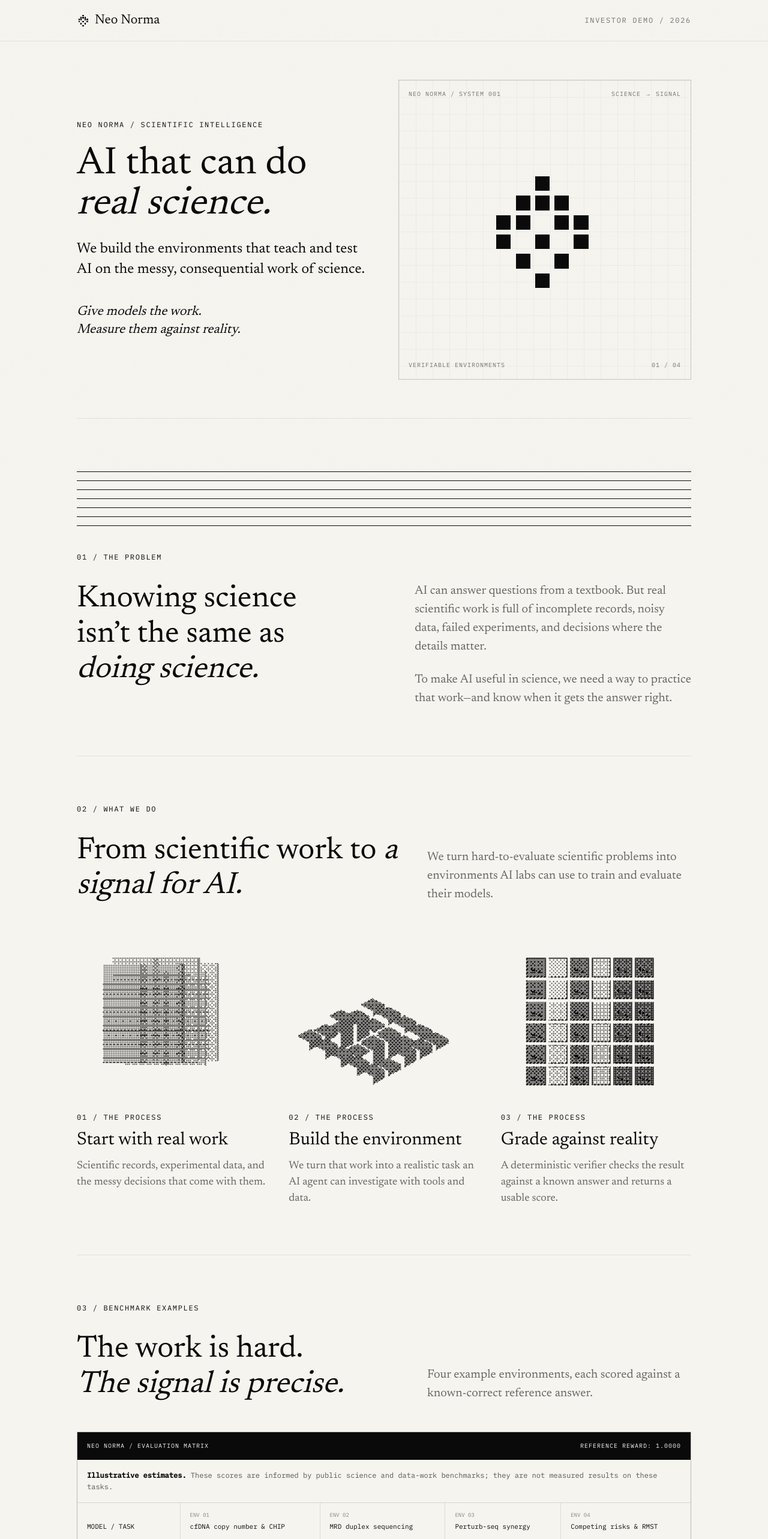
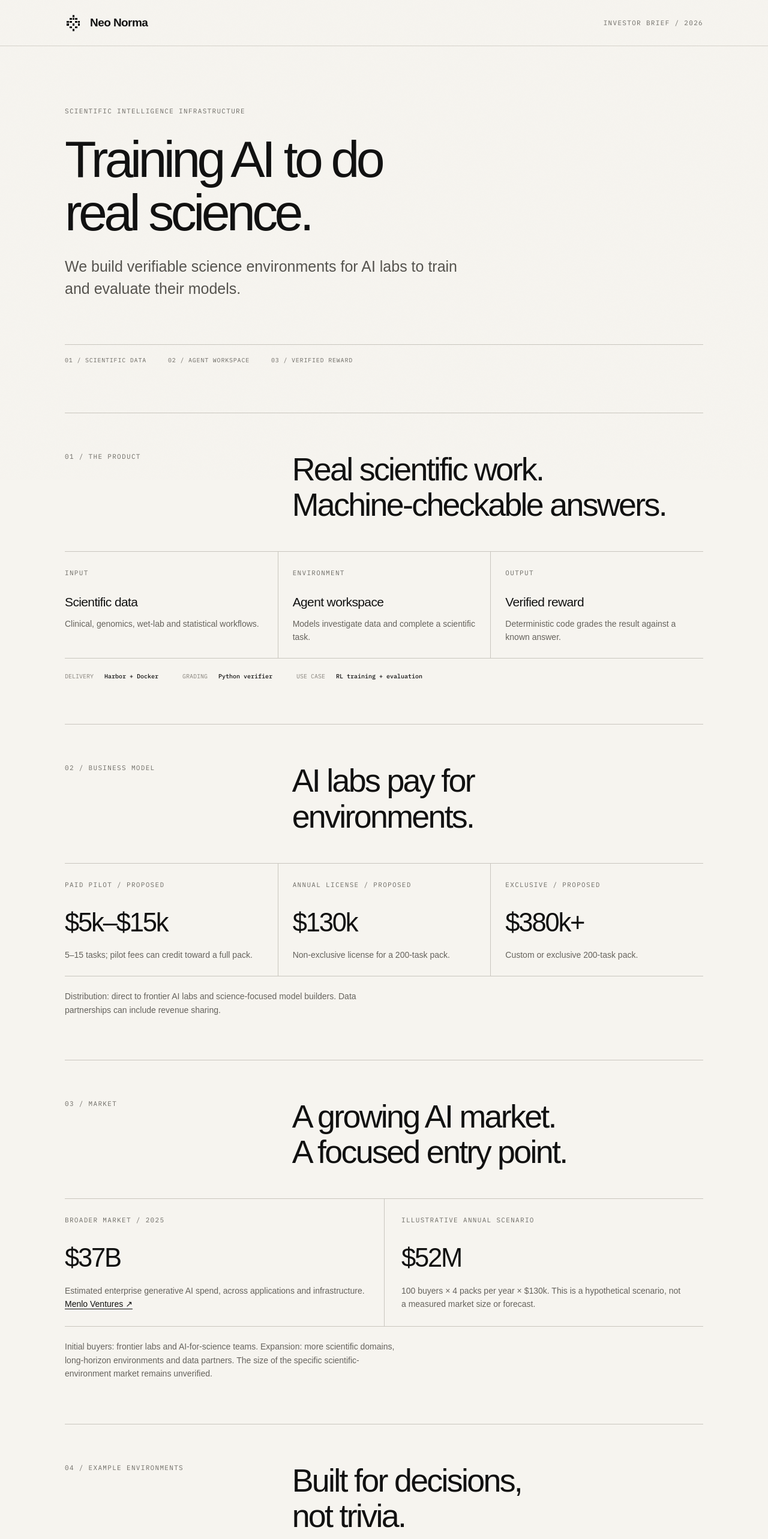
Before and after one commit to buyan-kh/neonormalanding, a Next.js app: page /investordemo in a window 1280 px wide. Shown: the top 2566 px of the page at 60% size. Built offline with nearby package versions, Linux system fonts and the light colour scheme.

Commit message:
Rework investor demo as concise pitch

```diff
--- a/app/investordemo/page.tsx
+++ b/app/investordemo/page.tsx
@@ -1,55 +1,34 @@
 import type { Metadata } from "next";
-import { Newsreader } from "next/font/google";
 import { Logo } from "@/components/Logo";
 import { benchmarkModels, benchmarkTasks } from "@/lib/catalog";
-import { DitherTile, type ServiceMotif } from "@/components/newui/DitherTile";
-import { FrayLines } from "@/components/newui/FrayLines";
 import "./investordemo.css";
-
-const news = Newsreader({ subsets: ["latin"], weight: "400", style: ["normal", "italic"], variable: "--font-news", display: "swap" });
 
 export const metadata: Metadata = {
   title: "Neo Norma | Investor Demo",
-  description: "Training and evaluating AI on the work of real science.",
+  description: "Verifiable scientific environments for AI training and evaluation.",
   robots: { index: false, follow: false },
 };
 
-const steps: { number: string; motif: ServiceMotif; title: string; text: string }[] = [
-  { number: "01", motif: "pages", title: "Start with real work", text: "Scientific records, experimental data, and the messy decisions that come with them." },
-  { number: "02", motif: "lattice", title: "Build the environment", text: "We turn that work into a realistic task an AI agent can investigate with tools and data." },
-  { number: "03", motif: "checks", title: "Grade against reality", text: "A deterministic verifier checks the result against a known answer and returns a usable score." },
-];
-
 export default function InvestorDemo() {
   return (
-    <div className={`investor-demo ${news.variable}`}>
-      <header className="id-header"><div className="id-wrap id-header-inner"><div className="id-brand"><Logo size={22} /> Neo Norma</div><span className="id-label">Investor demo / 2026</span></div></header>
-      <main id="content" className="id-wrap">
-        <section className="id-hero">
-          <div><p className="id-label">Neo Norma / Scientific intelligence</p><h1>AI that can do<br /><em>real science.</em></h1><p className="id-hero-lede">We build the environments that teach and test AI on the messy, consequential work of science.</p><p className="id-hero-note">Give models the work.<br />Measure them against reality.</p></div>
-          <div className="id-instrument" aria-label="Neo Norma logo"><div className="id-instrument-head"><span>NEO NORMA / SYSTEM 001</span><span>SCIENCE → SIGNAL</span></div><div className="id-instrument-logo"><Logo size={210} /></div><div className="id-instrument-foot"><span>VERIFIABLE ENVIRONMENTS</span><span>01 / 04</span></div></div>
-        </section>
+    <div className="investor-demo">
+      <header className="topbar"><div className="wrap topbar-inner"><div className="brand"><Logo size={30} /><span>Neo Norma</span></div><span className="label">Investor brief / 2026</span></div></header>
+      <main id="content" className="wrap">
+        <section className="hero"><p className="label">Scientific intelligence infrastructure</p><h1>Training AI to do<br />real science.</h1><p className="hero-copy">We build verifiable science environments for AI labs to train and evaluate their models.</p><div className="hero-meta"><span>01 / SCIENTIFIC DATA</span><span>02 / AGENT WORKSPACE</span><span>03 / VERIFIED REWARD</span></div></section>
 
-        <section className="id-section id-problem"><FrayLines /><p className="id-label id-section-label">01 / The problem</p><div className="id-split"><h2>Knowing science isn’t the same as <em>doing science.</em></h2><div className="id-copy"><p>AI can answer questions from a textbook. But real scientific work is full of incomplete records, noisy data, failed experiments, and decisions where the details matter.</p><p>To make AI useful in science, we need a way to practice that work—and know when it gets the answer right.</p></div></div></section>
+        <section className="section"><div className="section-heading"><span className="label">01 / The product</span><h2>Real scientific work.<br />Machine-checkable answers.</h2></div><div className="product-grid"><div><span className="label">INPUT</span><h3>Scientific data</h3><p>Clinical, genomics, wet-lab and statistical workflows.</p></div><div><span className="label">ENVIRONMENT</span><h3>Agent workspace</h3><p>Models investigate data and complete a scientific task.</p></div><div><span className="label">OUTPUT</span><h3>Verified reward</h3><p>Deterministic code grades the result against a known answer.</p></div></div><div className="technical-note"><span>DELIVERY</span><strong>Harbor + Docker</strong><span>GRADING</span><strong>Python verifier</strong><span>USE CASE</span><strong>RL training + evaluation</strong></div></section>
 
-        <section className="id-section"><p className="id-label">02 / What we do</p><div className="id-intro"><h2>From scientific work to <em>a signal for AI.</em></h2><p>We turn hard-to-evaluate scientific problems into environments AI labs can use to train and evaluate their models.</p></div><div className="id-steps">{steps.map((step) => <article key={step.number}><DitherTile motif={step.motif} /><p className="id-label">{step.number} / The process</p><h3>{step.title}</h3><p>{step.text}</p></article>)}</div></section>
+        <section className="section"><div className="section-heading"><span className="label">02 / Business model</span><h2>AI labs pay for<br />environments.</h2></div><div className="pricing-grid"><div><span className="label">PAID PILOT / PROPOSED</span><strong>$5k–$15k</strong><p>5–15 tasks; pilot fees can credit toward a full pack.</p></div><div><span className="label">ANNUAL LICENSE / PROPOSED</span><strong>$130k</strong><p>Non-exclusive license for a 200-task pack.</p></div><div><span className="label">EXCLUSIVE / PROPOSED</span><strong>$380k+</strong><p>Custom or exclusive 200-task pack.</p></div></div><p className="footnote">Distribution: direct to frontier AI labs and science-focused model builders. Data partnerships can include revenue sharing.</p></section>
 
-        <section className="id-section id-benchmarks" aria-labelledby="benchmark-heading">
-          <p className="id-label">03 / Benchmark examples</p>
-          <div className="id-intro"><h2 id="benchmark-heading">The work is hard.<br /><em>The signal is precise.</em></h2><p>Four example environments, each scored against a known-correct reference answer.</p></div>
-          <div className="id-benchmark-frame">
-            <div className="id-benchmark-header"><span>NEO NORMA / EVALUATION MATRIX</span><span>REFERENCE REWARD: 1.0000</span></div>
-            <p className="id-benchmark-disclosure"><strong>Illustrative estimates.</strong> These scores are informed by public science and data-work benchmarks; they are not measured results on these tasks.</p>
-            <div className="id-table-scroll"><table><thead><tr><th scope="col">MODEL / TASK</th>{benchmarkTasks.map((task, index) => <th scope="col" key={task.id}><span>ENV 0{index + 1}</span>{task.short}</th>)}</tr></thead><tbody>{benchmarkModels.map((model) => <tr key={model.id}><th scope="row">{model.name}</th>{benchmarkTasks.map((task) => <td key={task.id}><span className="id-score">{task.frontier[model.rewardIndex]}</span><span className="id-score-bar" aria-hidden="true"><i style={{ width: `${Number(task.frontier[model.rewardIndex]) * 100}%` }} /></span></td>)}</tr>)}</tbody></table></div>
-            <div className="id-benchmark-footer"><span>01 CFDNA / CHIP</span><span>02 MRD DUPLEX</span><span>03 PERTURB-SEQ</span><span>04 ONCOLOGY TRIAL</span></div>
-          </div>
-        </section>
+        <section className="section"><div className="section-heading"><span className="label">03 / Market</span><h2>A growing AI market.<br />A focused entry point.</h2></div><div className="market-grid"><div><span className="label">BROADER MARKET / 2025</span><strong>$37B</strong><p>Estimated enterprise generative AI spend, across applications and infrastructure. <a href="https://menlovc.com/perspective/2025-the-state-of-generative-AI-in-the-enterprise/">Menlo Ventures ↗</a></p></div><div><span className="label">ILLUSTRATIVE ANNUAL SCENARIO</span><strong>$52M</strong><p>100 buyers × 4 packs per year × $130k. This is a hypothetical scenario, not a measured market size or forecast.</p></div></div><p className="footnote">Initial buyers: frontier labs and AI-for-science teams. Expansion: more scientific domains, long-horizon environments and data partners. The size of the specific scientific-environment market remains unverified.</p></section>
 
-        <section className="id-section"><p className="id-label">04 / A concrete example</p><div className="id-split id-example"><div><h2>Can the model catch <em>the mistake?</em></h2><p>Imagine an agent reviewing a biological study. It has the data, the analysis, and a job to do: determine whether the reported finding holds up.</p></div><div className="id-example-list"><div><span className="id-label">The task</span><p>Inspect the analysis and identify the error.</p></div><div><span className="id-label">The trap</span><p>Hundreds of features were tested, but the reported result was not corrected for multiple comparisons.</p></div><div><span className="id-label">The signal</span><p>The verifier checks whether the agent identified and handled the error.</p></div></div></div></section>
+        <section className="section"><div className="section-heading"><span className="label">04 / Example environments</span><h2>Built for decisions,<br />not trivia.</h2></div><div className="task-list">{benchmarkTasks.map((task, i) => <div key={task.id}><span className="label">0{i + 1}</span><strong>{task.short}</strong><p>{task.failure}</p></div>)}</div></section>
 
-        <section className="id-section id-future"><p className="id-label">05 / Where we’re going</p><div className="id-split"><h2>A proving ground for <em>scientific intelligence.</em></h2><div className="id-copy"><p>We’re starting with science and biostatistics: environments grounded in real workflows, with answers that can be checked.</p><p>Over time, we want to build a growing library of scientific environments across disciplines—connecting the people who hold real-world data with the teams building the next generation of AI.</p><p className="id-ending">Better feedback for models.<br />Better tools for discovery.</p></div></div></section>
+        <section className="section"><div className="section-heading"><span className="label">05 / Benchmark examples</span><h2>What the grader<br />can measure.</h2></div><p className="footnote benchmark-note"><strong>Illustrative estimates, not measured results on these tasks.</strong> Scores are informed by public science and data-work benchmarks. Reference answer: 1.0000.</p><div className="table-scroll"><table><thead><tr><th scope="col">MODEL / TASK</th>{benchmarkTasks.map((task) => <th scope="col" key={task.id}>{task.short}</th>)}</tr></thead><tbody>{benchmarkModels.map((model) => <tr key={model.id}><th scope="row">{model.name}</th>{benchmarkTasks.map((task) => <td key={task.id}>{task.frontier[model.rewardIndex]}</td>)}</tr>)}</tbody></table></div></section>
+
+        <section className="section roadmap"><div className="section-heading"><span className="label">06 / Direction</span><h2>From individual tasks<br />to scientific worlds.</h2></div><div className="roadmap-grid"><div><span className="label">NOW</span><p>Science and biostatistics tasks with deterministic graders.</p></div><div><span className="label">NEXT</span><p>Longer, multi-step environments and more data partnerships.</p></div><div><span className="label">LONG TERM</span><p>A library of verifiable environments across scientific disciplines.</p></div></div></section>
       </main>
-      <footer className="id-footer"><div className="id-wrap id-footer-inner"><div className="id-brand"><Logo size={20} /> Neo Norma</div><span className="id-label">A new standard for intelligence.</span><span className="id-label">© 2026</span></div></footer>
+      <footer className="footer"><div className="wrap footer-inner"><div className="brand"><Logo size={24} /><span>Neo Norma</span></div><span className="label">Scientific intelligence infrastructure</span></div></footer>
     </div>
   );
 }
```
Also changed, not shown: app/investordemo/investordemo.css.
